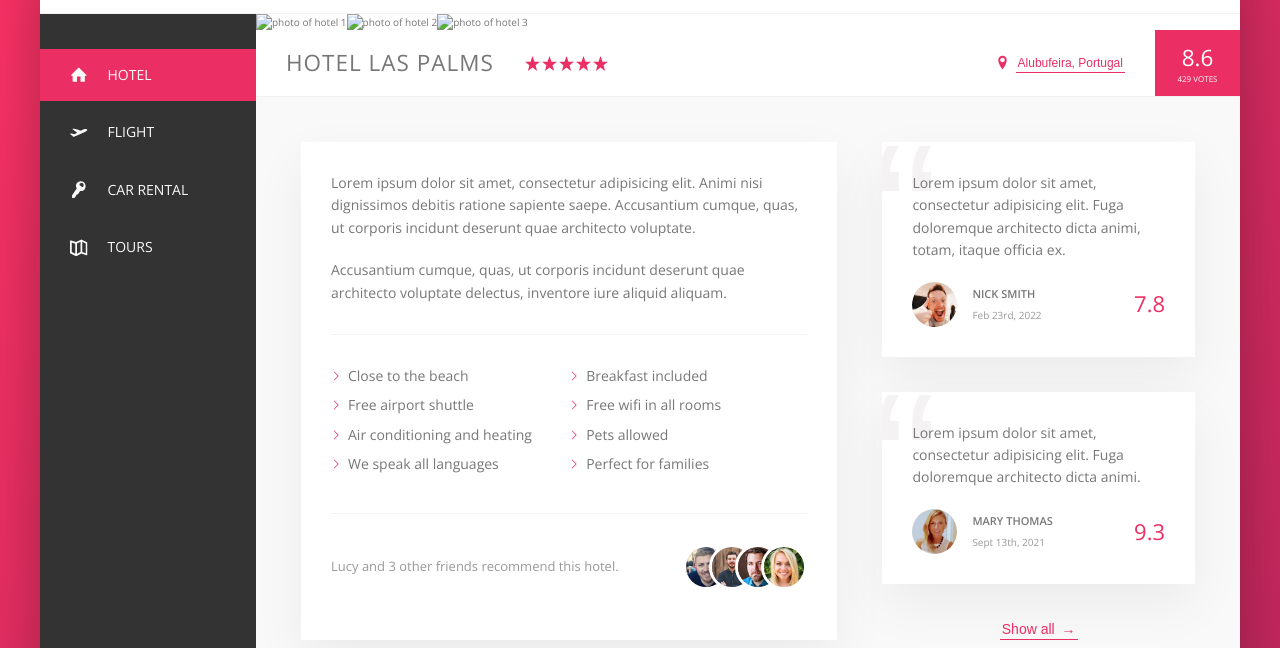
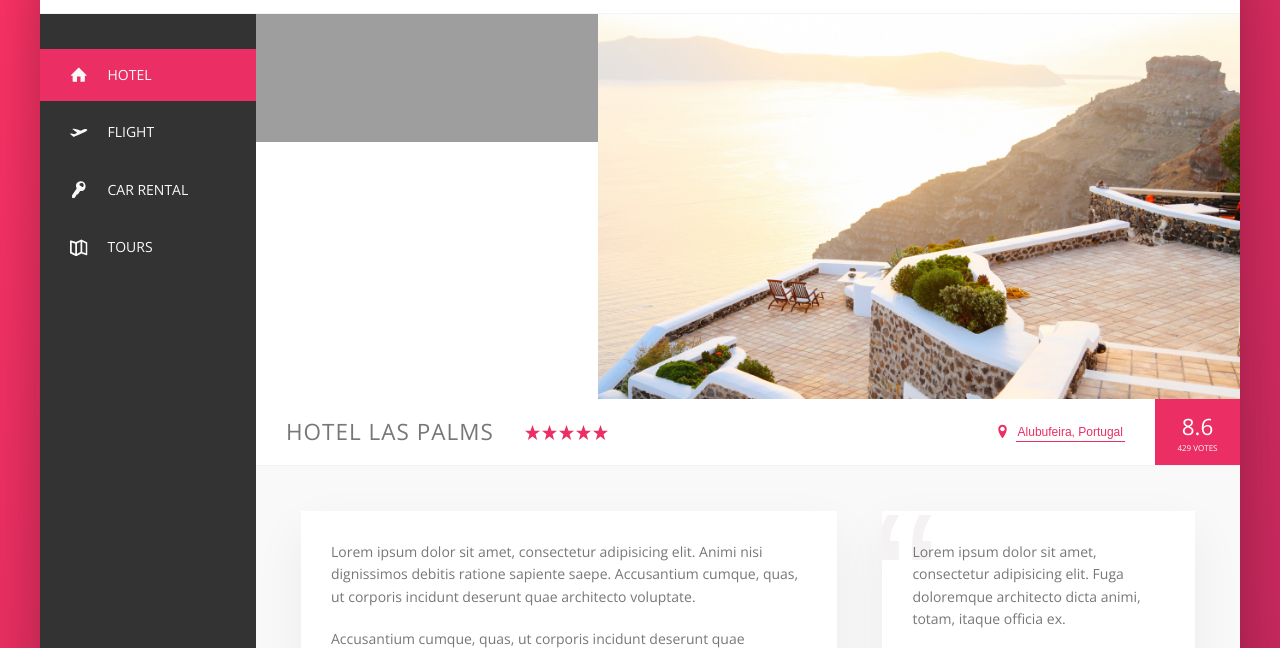
Before and after one commit to waleedsalah4/Terllo-app, a website: page index.html in a window 1280 px wide. Shown: the part 136-784 px from the top of the page. Drawn offline with nearby package versions, Linux system fonts and the light colour scheme; the site is published under a folder, as on GitHub Pages, so addresses that start at the root find nothing.

Commit message:
update images path

```diff
--- a/index.html
+++ b/index.html
@@ -87,13 +87,13 @@
                 <main class="hotel-view">
                     <div class="gallery">
                         <figure class="gallery__item">
-                            <img src="/img/hotel-1.jpg" alt="photo of hotel 1" class="gallery__photo">
+                            <img src="img/hotel-1.jpg" alt="photo of hotel 1" class="gallery__photo">
                         </figure>
                         <figure class="gallery__item">
-                            <img src="/img/hotel-2.jpg" alt="photo of hotel 2" class="gallery__photo">
+                            <img src="img/hotel-2.jpg" alt="photo of hotel 2" class="gallery__photo">
                         </figure>
                         <figure class="gallery__item">
-                            <img src="/img/hotel-3.jpg" alt="photo of hotel 3" class="gallery__photo">
+                            <img src="img/hotel-3.jpg" alt="photo of hotel 3" class="gallery__photo">
                         </figure>
                     </div>
 
```
